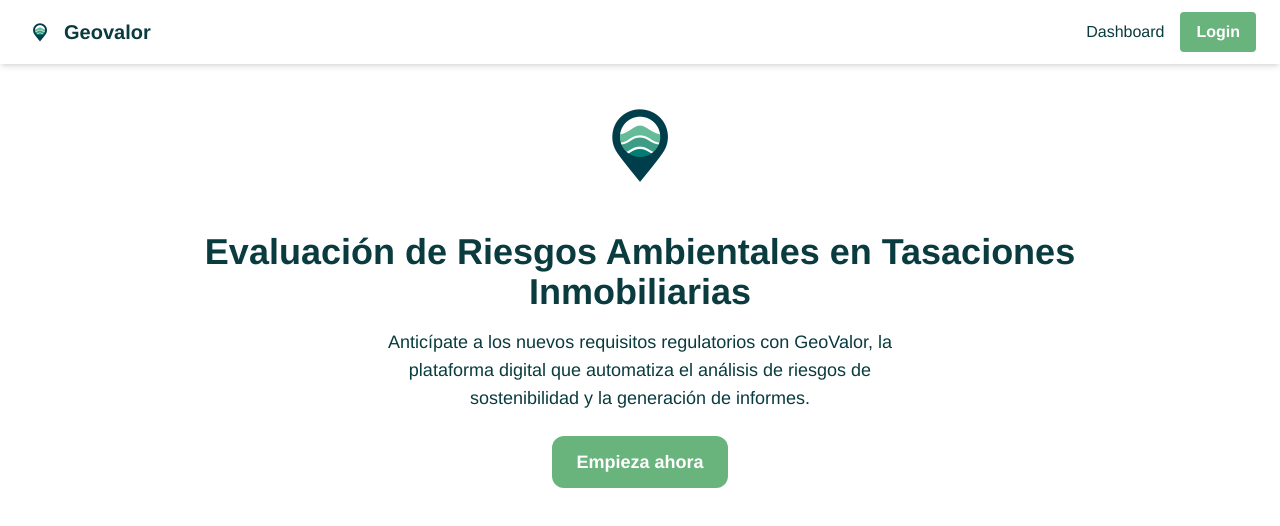
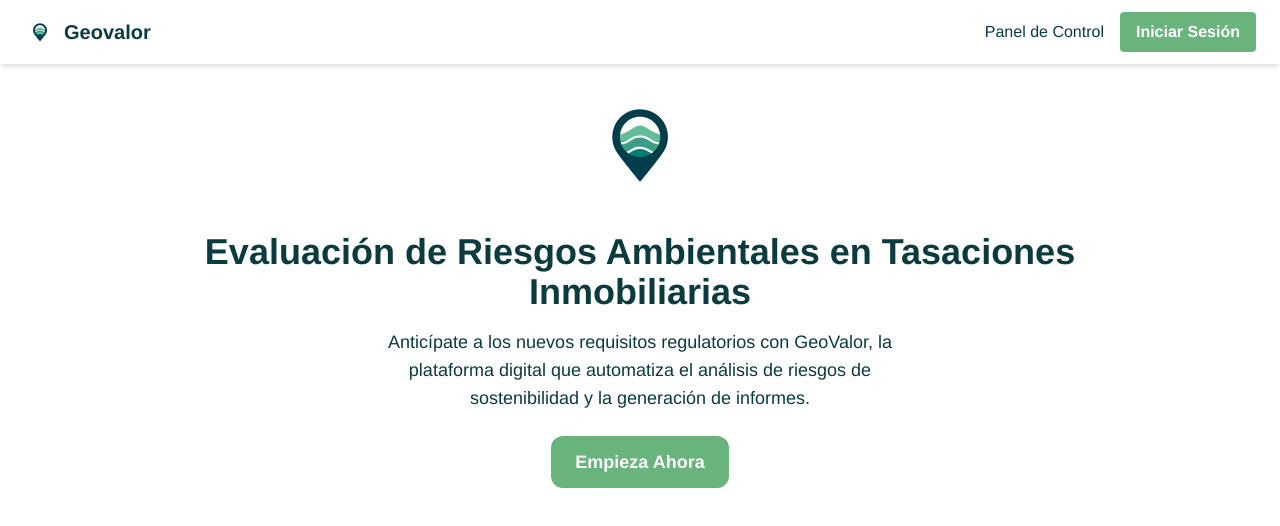
Before and after one commit to AlunAlun/geovalor-client, a React (Create React App) app: page / in a window 1280 px wide. Shown: the top 526 px of the page. Built offline with nearby package versions, Linux system fonts and the light colour scheme; no server answers.

Commit message:
minor nav tweaks

```diff
--- a/src/components/risk/navbar.js
+++ b/src/components/risk/navbar.js
@@ -18,7 +18,7 @@ function Navbar() {
       </Link>
       <div className="space-x-4">
         <Link to="/dashboard" className="hover:text-brand-green">
-          Dashboard
+          Panel de Control
         </Link>
 
         {isAuthenticated ? (
@@ -26,14 +26,14 @@ function Navbar() {
             onClick={() => logout({ returnTo: window.location.origin })}
             className="bg-brand-green text-white px-4 py-2 rounded hover:bg-brand-dark"
           >
-            Logout
+            Cerrar Sesión
           </button>
         ) : (
           <button
             onClick={() => loginWithRedirect()}
             className="bg-brand-green text-white px-4 py-2 rounded hover:bg-brand-dark"
           >
-            Login
+            Iniciar Sesión
           </button>
         )}
       </div>
--- a/src/pages/LandingPage.js
+++ b/src/pages/LandingPage.js
@@ -1,8 +1,11 @@
 import React from "react";
 import { Link } from "react-router-dom";
+import { useAuth0 } from "@auth0/auth0-react";
 import logo from "../img/geovalor_logo_256.png";
 
 function LandingPage() {
+  const { isAuthenticated} = useAuth0();
+
   return (
     <div className="bg-brand-white flex items-center justify-center px-4">
       <div className="w-full max-w-4xl text-center flex flex-col items-center justify-center">
@@ -13,12 +16,22 @@ function LandingPage() {
         <p className="text-lg text-brand-dark max-w-lg mb-6">
             Anticípate a los nuevos requisitos regulatorios con GeoValor, la plataforma digital que automatiza el análisis de riesgos de sostenibilidad y la generación de informes.
         </p>
-        <Link
-            to="/login"
-            className="bg-brand-green text-white text-lg font-semibold px-6 py-3 rounded-xl hover:bg-brand-dark transition"
-        >
-            Empieza ahora
-        </Link>
+        {isAuthenticated ? (
+            <Link
+                to="/dashboard"
+                className="bg-brand-green text-white text-lg font-semibold px-6 py-3 rounded-xl hover:bg-brand-dark transition"
+            >
+                <span>Panel de Control</span>
+
+            </Link>
+            ) : (
+            <Link
+                to="/login"
+                className="bg-brand-green text-white text-lg font-semibold px-6 py-3 rounded-xl hover:bg-brand-dark transition"
+            >
+                <span>Empieza Ahora</span>
+            </Link>
+        )}
       </div>
     </div>
   );
```
